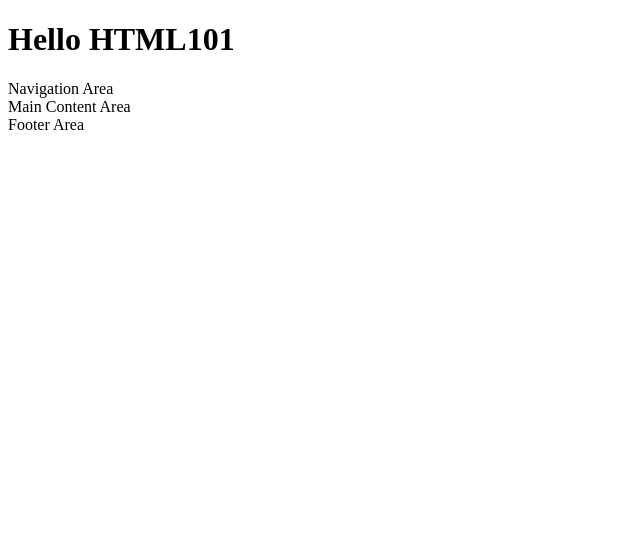
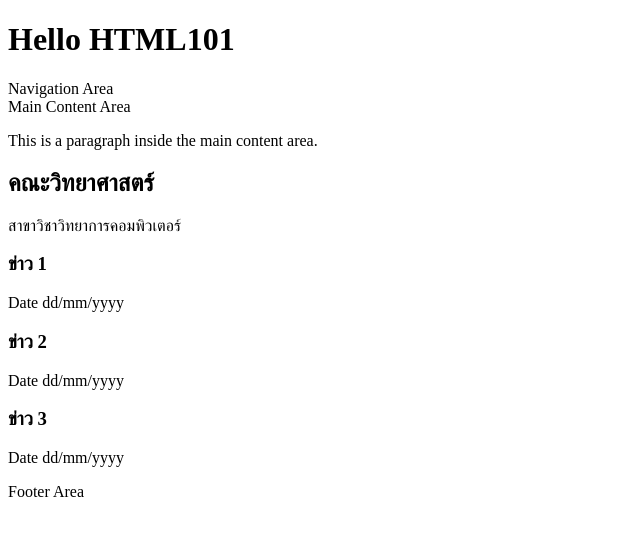
Before and after one commit to LastBuff/html101, a plain HTML site: page index.html in a window 1280 px wide. Shown: the whole page, without its empty margins (0-640 px from the left). Drawn offline with Linux system fonts and the light colour scheme.

Commit message:
add new/date

```diff
--- a/index.html
+++ b/index.html
@@ -10,17 +10,29 @@
 <body>
     <div>
         <header>
-           <h1>Hello HTML101</h1>
+            <h1>Hello HTML101</h1>
 
         </header>
         <nav>
             Navigation Area
-
-
         </nav>
         <div>
             Main Content Area
-
+            <p>This is a paragraph inside the main content area.</p>
+            <h2>คณะวิทยาศาสตร์</h2>
+            <p>สาขาวิชาวิทยาการคอมพิวเตอร์</p>
+            <div>
+                <h3>ข่าว 1</h3>
+                <p>Date dd/mm/yyyy</p>
+            </div>
+            <div>
+                <h3>ข่าว 2</h3>
+                <p>Date dd/mm/yyyy</p>
+            </div>
+            <div>
+                <h3>ข่าว 3</h3>
+                <p>Date dd/mm/yyyy</p>
+            </div>
         </div>
         <footer>
             Footer Area
```
